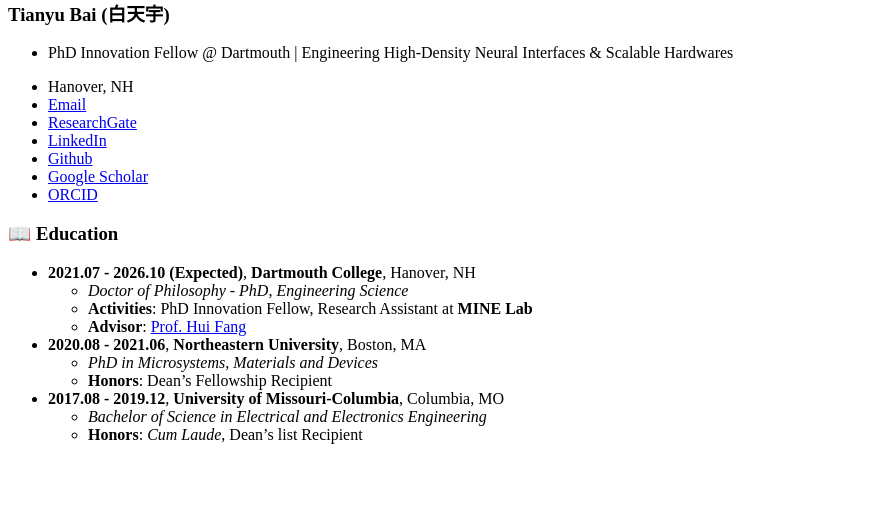
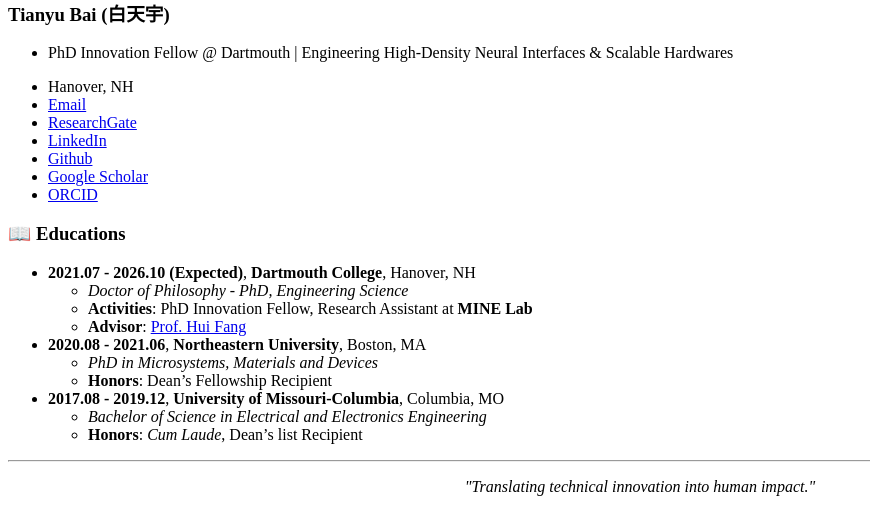
Before and after one commit to Tianyu-Bai/Tianyu-Bai.github.io, a Jekyll site: the page built from _pages/includes/others.md, in a window 1280 px wide. Shown: the part 490-1002 px from the top of the page, without its empty margins (0-870 px from the left). Built offline with Jekyll 4.4.1, drawn with Linux system fonts in a browser that asks for light colours; our own code applies the rules of GitHub Pages for plain Markdown files; before the commit the page ends 950 px from its top, so only the background shows below that.

Commit message:
Fix heading and add quote in others.md
Corrected the heading from 'Education' to 'Educations' and added a quote about technical innovation.

```diff
--- a/_pages/includes/others.md
+++ b/_pages/includes/others.md
@@ -1,4 +1,4 @@
-# 📖 Education
+# 📖 Educations
 
 * **2021.07 - 2026.10 (Expected)**, **Dartmouth College**, Hanover, NH
     * *Doctor of Philosophy - PhD, Engineering Science*
@@ -12,3 +12,9 @@
 * **2017.08 - 2019.12**, **University of Missouri-Columbia**, Columbia, MO
     * *Bachelor of Science in Electrical and Electronics Engineering*
     * **Honors**: *Cum Laude*, Dean's list Recipient
+
+  ---
+
+<p align="center">
+  <i>"Translating technical innovation into human impact."</i>
+</p>
```
